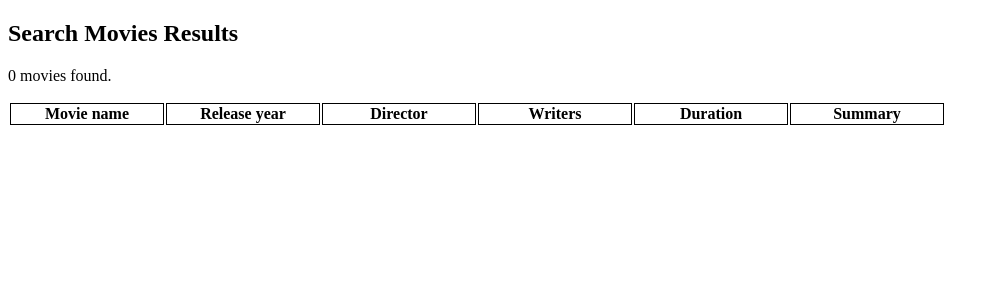
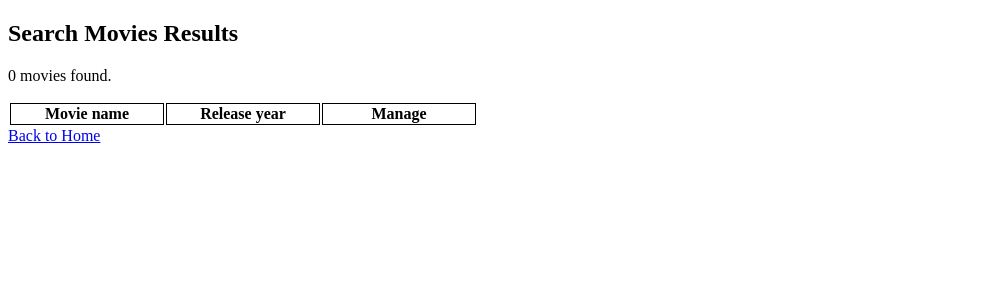
Before and after one commit to last72/csg2431at1st, a PHP site: page /php/searchMovies.php?serach_item=1 in a window 1280 px wide. Shown: the top 300 px of the page, without its empty margins (0-999 px from the left). Run offline with PHP 8.4, Linux system fonts and the light colour scheme; data comes from the database, SQL or seed files in the repository; lists and menus that the app fills with data are empty.

Commit message:
Show less details in serach movie page

```diff
--- a/php/searchMovies.php
+++ b/php/searchMovies.php
@@ -1,5 +1,16 @@
-<?php require '../func/dbconnection.php';?>
-<!DOCTYPE html>
+<?php   // connect to database
+  require '../func/dbconnection.php';
+
+
+//Start or resume a session
+if (session_status() == PHP_SESSION_NONE) {
+  session_start();
+}
+if (!isset($_SESSION['level']))
+{
+  $_SESSION['level'] = '';
+}
+  ?><!DOCTYPE html>
 <html>
 <head>
   <title>List Movies</title>
@@ -15,11 +26,11 @@
 
 <?php
   //  delete user if del_id GET data exists
-  if (isset($_GET['del_id']))
+  if (isset($_GET['del_id']) && ($_SESSION['level'] == 'admin'))
   {
 
 	  $del_query = 'DELETE FROM movies WHERE movie_id = '.$_GET['del_id'];
-	  $del_results = $db->query($del_query);
+    $del_results = mysqli_query($connection,$del_query);
   }
 
   $search_item = $_GET['serach_item'];
@@ -34,7 +45,7 @@
 
   //start the table in which our user list will be shown
   echo '<table><tr>';
-  echo '<th>Movie name</th><th>Release year</th><th>Director</th><th>Writers</th><th>Duration</th><th>Summary</th>';
+  echo '<th>Movie name</th><th>Release year</th><th>Manage</th>';
   echo '</tr>';
 
 
@@ -42,18 +53,30 @@
   //  loop through the result and display them
   while ($row = $results->fetch_assoc())
   {
-      echo '<tr>';
-      echo '<td>'.$row['movie_name'].'</td>';
-      echo '<td>'.$row['release_year'].'</td>';
-      echo '<td>'.$row['director'].'</td>';
-      echo '<td>'.$row['writers'].'</td>';
-      echo '<td>'.$row['duration'].'</td>';
-      echo '<td>'.$row['summary'].'</td>';
-      echo '</tr>';
+    echo '<td>'.$row['movie_name'].'</td>';
+    echo '<td>'.$row['release_year'].'</td>';
+
+    echo '<td><a href="movieDetails.php?movie_id='.$row['movie_id'].'">Details</a> ';
+
+
+    if ( $_SESSION['level'] == 'admin' or $_SESSION['level'] == 'editor' )
+    {
+      echo '<a href="editMovie.php?edit_id='.$row['movie_id'].'">Edit</a> ';
+    }
+
+    if ( $_SESSION['level'] == 'admin')
+    {
+      echo '<a href="listMovies.php?del_id='.$row['movie_id'].'"
+      onclick="return confirm(\'Are you sure you want to delete this user?\');">Delete</a>';
+    }
+
+    echo '</td></tr>';
 
   }
 
   echo '</table>';
+  echo '<a href="../index.php">Back to Home</a>';
+
   ?>
 
   </body>
```
